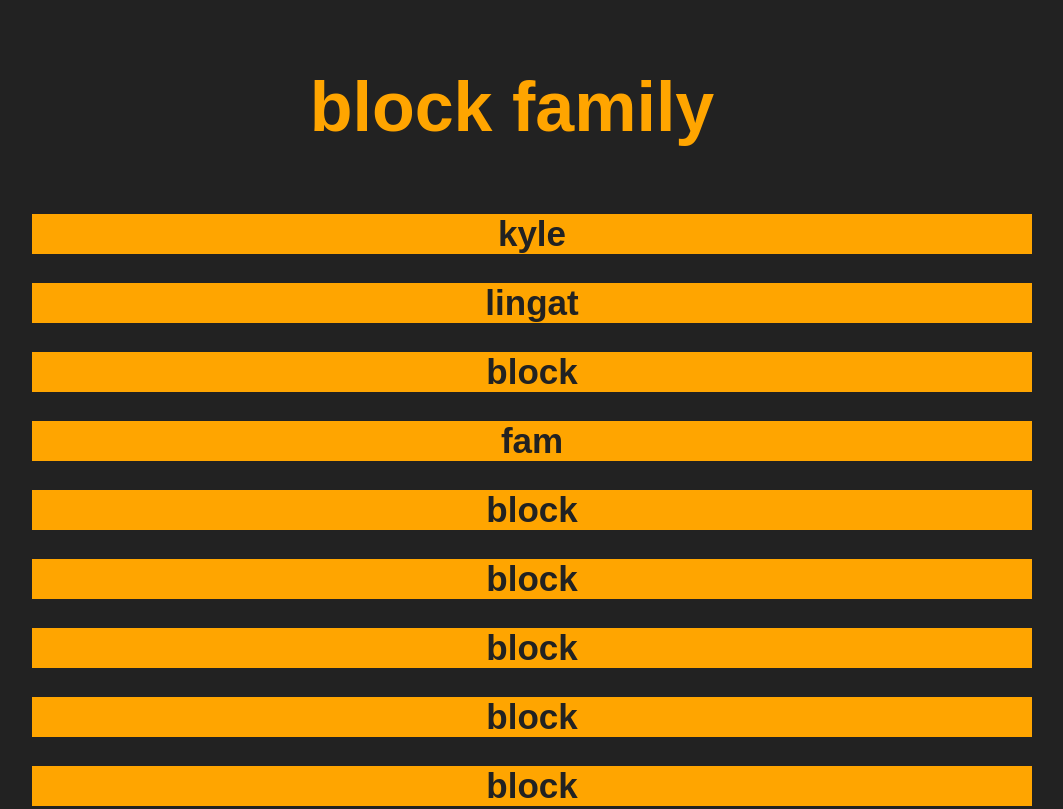
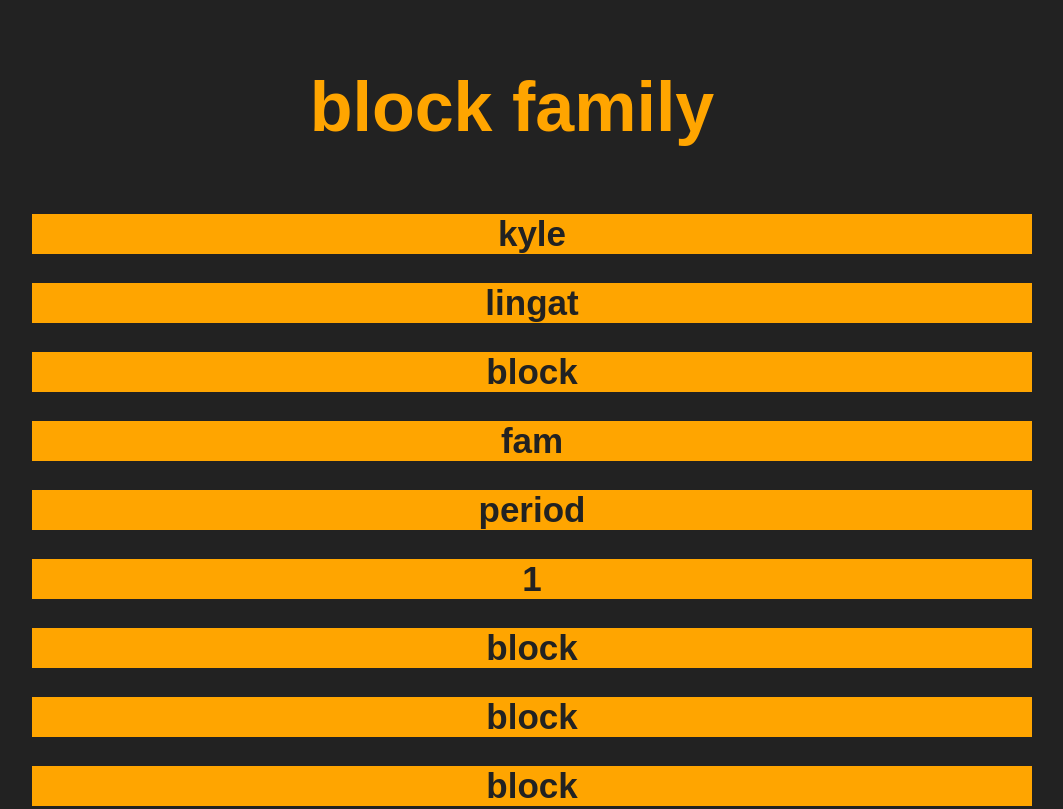
Before and after one commit to kylelingat/block-family, a plain HTML site: page index.html in a window 1280 px wide. Shown: the top 809 px of the page, without its empty margins (128-1191 px from the left). Drawn offline with Linux system fonts and the light colour scheme; a web font is replaced by a local one.

Commit message:
Update index.html

```diff
--- a/index.html
+++ b/index.html
@@ -22,10 +22,10 @@
       <h2>fam</h2>
     </li>
     <li>
-      <h2>block</h2>
+      <h2>period</h2>
     </li>
     <li>
-      <h2>block</h2>
+      <h2>1</h2>
     </li>
     <li>
       <h2>block</h2>
```
